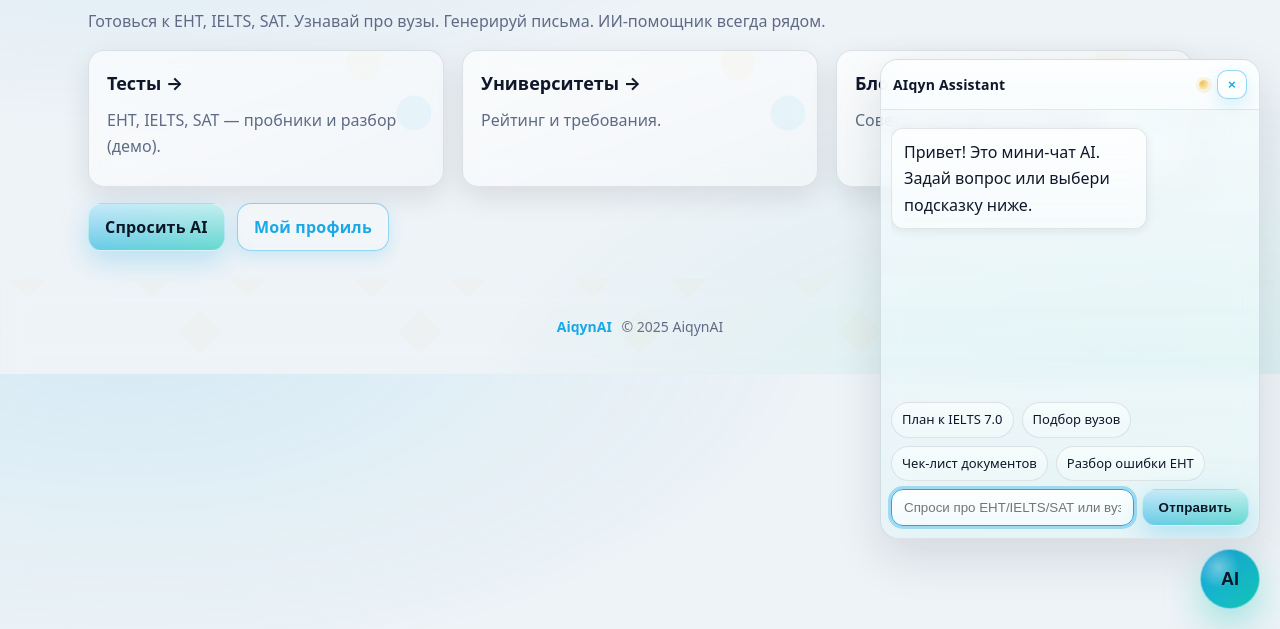
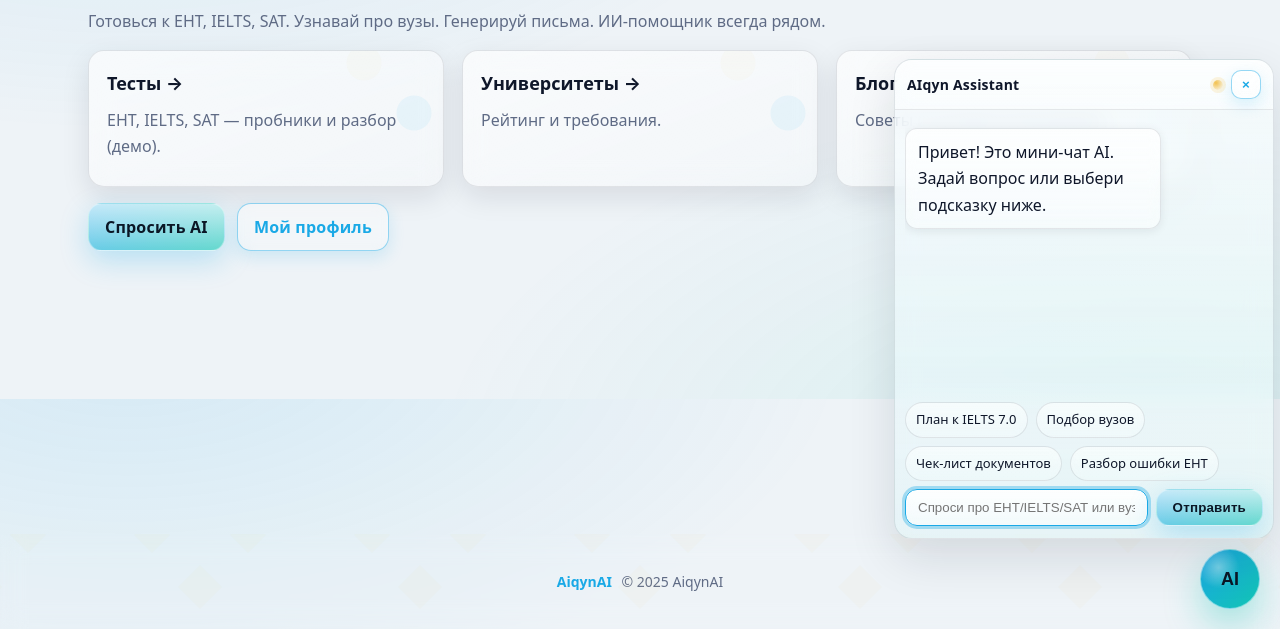
Before and after one commit to bluscort/aiqynai, a plain HTML site: page index.html in a window 1280 px wide. Both pictures are taken after a click on the button "AI". Shown: the part 171-800 px from the top of the page. Drawn offline with Linux system fonts and the light colour scheme.

Commit message:
Make footer sticky and align AI panel to button

```diff
--- a/script.js
+++ b/script.js
@@ -144,6 +144,7 @@ function injectAIFabAndPanel(){
       if(open){
         aiqynClearNotif();          // remove ping on open
         ensureAIPanel();            // lazy-create panel
+        positionAIPanel(fab);       // place panel near button
         setTimeout(()=>{
           const input = document.getElementById("aiqyn-fab-input");
           if(input) input.focus();
@@ -245,6 +246,36 @@ function aiPanelAddMsg(text, who="bot"){
   box.scrollTop = box.scrollHeight;
 }
 
+// Position panel near FAB
+function positionAIPanel(fab){
+  const panel = document.querySelector(".ai-panel");
+  if(!panel || !fab) return;
+  const rect = fab.getBoundingClientRect();
+  const pw = panel.offsetWidth;
+  const ph = panel.offsetHeight;
+  const vw = window.innerWidth;
+  const vh = window.innerHeight;
+  let left = rect.left + rect.width/2 - pw/2;
+  left = Math.max(6, Math.min(vw - pw - 6, left));
+  let top = rect.top - ph - 10; // try above button
+  if(top < 6){
+    top = rect.bottom + 10; // place below
+    if(top + ph > vh - 6){
+      // place to side if no vertical space
+      if(rect.left + rect.width/2 < vw/2){
+        left = rect.right + 10;
+      }else{
+        left = rect.left - pw - 10;
+      }
+      left = Math.max(6, Math.min(vw - pw - 6, left));
+      top = rect.top + rect.height/2 - ph/2;
+      top = Math.max(6, Math.min(vh - ph - 6, top));
+    }
+  }
+  panel.style.left = left + "px";
+  panel.style.top  = top + "px";
+}
+
 // Draggable FAB
 function makeDraggableFab(el){
   let dragging = false, startX=0, startY=0, startLeft=0, startTop=0;
@@ -276,11 +307,13 @@ function makeDraggableFab(el){
     const ct = Math.max(6, Math.min(vh - sz.height - 6, nt));
     el.style.left = cl + "px";
     el.style.top  = ct + "px";
+    if(document.body.classList.contains("ai-open")) positionAIPanel(el);
   };
 
   const onPointerUp = (e)=>{
     dragging = false;
     try{ el.releasePointerCapture(e.pointerId); }catch(_){}
+    if(document.body.classList.contains("ai-open")) positionAIPanel(el);
   };
 
   el.style.position = "fixed";
@@ -290,6 +323,12 @@ function makeDraggableFab(el){
   window.addEventListener("pointermove", onPointerMove);
   window.addEventListener("pointerup", onPointerUp);
 }
+
+// Reposition panel on viewport changes
+window.addEventListener("resize", () => {
+  const fab = document.querySelector(".ai-fab");
+  if(fab && document.body.classList.contains("ai-open")) positionAIPanel(fab);
+});
 
 // FAB notification ping helpers
 function aiqynSetNotif(on=true){
--- a/style.css
+++ b/style.css
@@ -85,6 +85,8 @@ body{
     radial-gradient(1200px 600px at 90% 110%, rgba(18,196,179,.10), transparent 60%),
     var(--bg);
   line-height:1.65; -webkit-font-smoothing:antialiased; text-rendering:optimizeLegibility;
+  /* reserve space for fixed footer */
+  padding-bottom:120px;
 }
 
 /* --------- TYPOGRAPHY --------- */
@@ -99,9 +101,11 @@ code,kbd{background:rgba(148,163,184,.15);padding:.1em .35em;border-radius:8px}
 /* --------- LAYOUT --------- */
 .container{max-width:1140px;margin:28px auto;padding:0 18px}
 .site-footer{
-  position:relative;text-align:center;color:var(--muted);font-size:14px;
+  position:fixed; left:0; bottom:0; width:100%;
+  text-align:center; color:var(--muted); font-size:14px;
   padding:36px 18px; overflow:hidden;
   backdrop-filter: blur(var(--glass-blur));
+  z-index:40;
 }
 .site-footer a{font-weight:700}
 
@@ -332,7 +336,7 @@ body.ai-ready .ai-fab{ display:grid; }
 
 /* Мини-панель AI (mini chat) */
 .ai-panel{
-  position:fixed; right:20px; bottom:90px; z-index:60;
+  position:fixed; z-index:60;
   width:380px; max-width:calc(100vw - 32px); height:480px;
   border-radius:18px; overflow:hidden;
   display:block; opacity:0; transform: translateY(8px) scale(.985);
```
